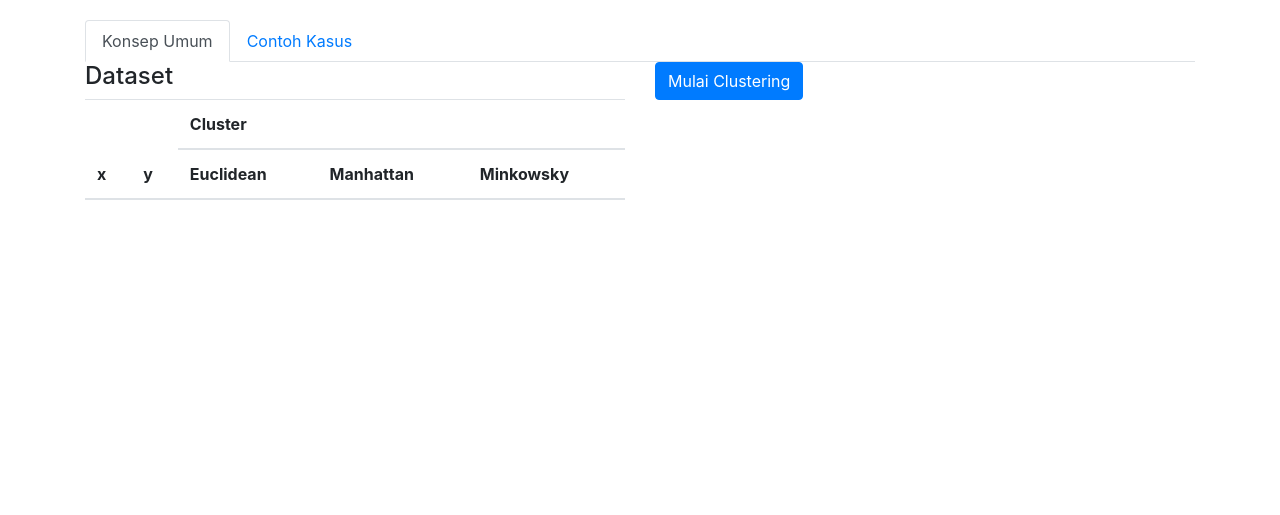
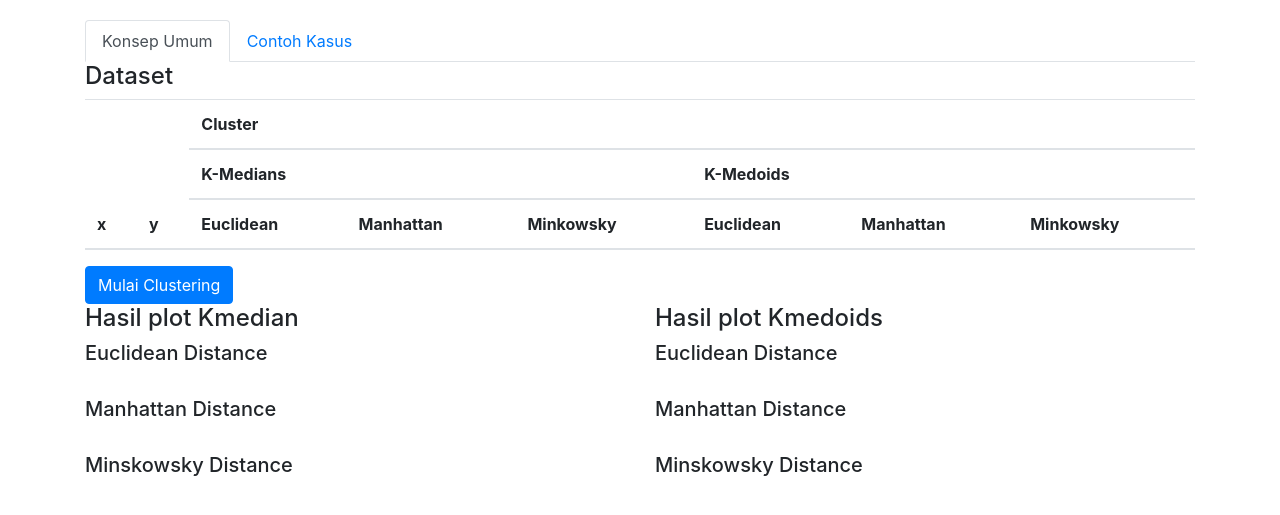
Before and after one commit to BagasMuharom/kmm, a Flask app: template templates/index.html in a window 1280 px wide. Shown: the part 56-571 px from the top of the page. Run offline with Flask 2, Linux system fonts and the light colour scheme; the template is opened without the code that fills it, so the values that code supplies are empty; some libraries are stand-ins or nearby versions.

Commit message:
Menambahkan metode kmedoids

```diff
--- a/app.py
+++ b/app.py
@@ -3,41 +3,43 @@ from matplotlib.backends.backend_agg import FigureCanvasAgg as FigureCanvas
 from matplotlib.figure import Figure
 import random
 import io
-import clustering
+import kmedian
+import kmedoids
 import numpy as np
+import dataset
 
 app = Flask(__name__)
 
 @app.route('/')
 def main():
-    return render_template('index.html', datasets = clustering.sampledata, datasetskasus = clustering.dataset)
+    return render_template('index.html', datasets = dataset.sampledata, datasetskasus = dataset.dataset)
 
-@app.route('/plot')
+@app.route('/plot/kmedian')
 def plot():
     fig = Figure()
     axis = fig.add_subplot(1, 1, 1)
 
-    xs = clustering.sampledata[:,0]
-    ys = clustering.sampledata[:,1]
+    xs = dataset.sampledata[:,0]
+    ys = dataset.sampledata[:,1]
 
-    color = ['red', 'green', 'blue', 'orange']
+    color = ['red', 'green', 'blue', 'orange', 'cyan', 'violet']
 
     for i in range(len(xs)):
         if request.args.get('distance') == 'euclidean':
-            centroid_akhir = np.array(session['centroid_akhir_euclidean'])
+            # centroid_akhir = np.array(session['centroid_akhir_euclidean'])
             axis.scatter(xs[i], ys[i], color = color[session['cluster_euclidean'][i]])
-            axis.scatter(centroid_akhir[:,0],centroid_akhir[:,1], color = '#ff00ff')
+            # axis.scatter(centroid_akhir[:,0],centroid_akhir[:,1], color = '#ff00ff')
         elif request.args.get('distance') == 'manhattan':
-            centroid_akhir = np.array(session['centroid_akhir_manhattan'])
+            # centroid_akhir = np.array(session['centroid_akhir_manhattan'])
             axis.scatter(xs[i], ys[i], color = color[session['cluster_manhattan'][i]])
-            axis.scatter(centroid_akhir[:,0],centroid_akhir[:,1], color = '#ff00ff')
+            # axis.scatter(centroid_akhir[:,0],centroid_akhir[:,1], color = '#ff00ff')
         elif request.args.get('distance') == 'minkowsky':
-            centroid_akhir = np.array(session['centroid_akhir_minkowsky'])
+            # centroid_akhir = np.array(session['centroid_akhir_minkowsky'])
             axis.scatter(xs[i], ys[i], color = color[session['cluster_minkowsky'][i]])
-            axis.scatter(centroid_akhir[:,0],centroid_akhir[:,1], color = '#ff00ff')
+            # axis.scatter(centroid_akhir[:,0],centroid_akhir[:,1], color = '#ff00ff')
 
-    centroid_awal = np.array(session['centroid_awal'])
-    axis.scatter(centroid_awal[:,0],centroid_awal[:,1], color = 'black')
+    # centroid_awal = np.array(session['centroid_awal'])
+    # axis.scatter(centroid_awal[:,0],centroid_awal[:,1], color = 'black')
 
     axis.grid()
     canvas = FigureCanvas(fig)
@@ -47,19 +49,19 @@ def plot():
     response.mimetype = 'image/png'
     return response
 
-@app.route('/cluster_umum')
+@app.route('/cluster/sample/kmedian')
 def cluster_umum():
-    kcluster = 4
+    kcluster = 6
     cluster_euclidean = []
-    centroid = clustering.centroidAwal(clustering.sampledata, kcluster)
+    centroid = kmedian.centroidAwal(dataset.sampledata, kcluster)
     centroid_akhir_euclidean = []
     temp_centroid_akhir = centroid
 
     # k-median dengan euclidean
     while np.array_equal(temp_centroid_akhir, centroid_akhir_euclidean) == False:
         centroid_akhir_euclidean = temp_centroid_akhir
-        cluster_euclidean = clustering.clustering(centroid_akhir_euclidean, clustering.sampledata)
-        temp_centroid_akhir = clustering.cari_centroid_baru(clustering.sampledata, cluster_euclidean, kcluster)
+        cluster_euclidean = kmedian.clustering(centroid_akhir_euclidean, dataset.sampledata)
+        temp_centroid_akhir = kmedian.cari_centroid_baru(dataset.sampledata, cluster_euclidean, kcluster)
 
     # k-median dengan manhattan
     temp_centroid_akhir = centroid
@@ -67,8 +69,8 @@ def cluster_umum():
     cluster_manhattan = []
     while np.array_equal(temp_centroid_akhir, centroid_akhir_manhattan) == False:
         centroid_akhir_manhattan = temp_centroid_akhir
-        cluster_manhattan = clustering.clustering(centroid_akhir_manhattan, clustering.sampledata, 'manhattan')
-        temp_centroid_akhir = clustering.cari_centroid_baru(clustering.sampledata, cluster_manhattan, kcluster)
+        cluster_manhattan = kmedian.clustering(centroid_akhir_manhattan, dataset.sampledata, 'manhattan')
+        temp_centroid_akhir = kmedian.cari_centroid_baru(dataset.sampledata, cluster_manhattan, kcluster)
 
     # k-median dengan minkowsky
     temp_centroid_akhir = centroid
@@ -76,8 +78,8 @@ def cluster_umum():
     cluster_minkowsky = []
     while np.array_equal(temp_centroid_akhir, centroid_akhir_minkowsky) == False:
         centroid_akhir_minkowsky = temp_centroid_akhir
-        cluster_minkowsky = clustering.clustering(centroid_akhir_minkowsky, clustering.sampledata, 'minkowsky')
-        temp_centroid_akhir = clustering.cari_centroid_baru(clustering.sampledata, cluster_minkowsky, kcluster)
+        cluster_minkowsky = kmedian.clustering(centroid_akhir_minkowsky, dataset.sampledata, 'minkowsky')
+        temp_centroid_akhir = kmedian.cari_centroid_baru(dataset.sampledata, cluster_minkowsky, kcluster)
 
     session['cluster_euclidean'] = cluster_euclidean
     session['cluster_manhattan'] = cluster_manhattan
@@ -92,19 +94,64 @@ def cluster_umum():
         manhattan = cluster_manhattan,
         minkowsky = cluster_minkowsky)
 
+@app.route('/cluster/sample/kmedoids')
+def cluster_sample_kmedoids():
+    jumlah_cluster = 6
+    threshold = 6
+    centroid_awal = kmedoids.defineCentroid(dataset.sampledata, jumlah_cluster)
+    hasil_euclidean = kmedoids.kmedoids(dataset.sampledata, jumlah_cluster, 'euclidean', threshold, centroid_awal)
+    hasil_manhattan = kmedoids.kmedoids(dataset.sampledata, jumlah_cluster, 'manhattan', 20, centroid_awal)
+    hasil_minkowsky = kmedoids.kmedoids(dataset.sampledata, jumlah_cluster, 'minkowsky', 20, centroid_awal)
+
+    session['sample_kmedoids_euclidean'] = hasil_euclidean
+    session['sample_kmedoids_manhattan'] = hasil_manhattan
+    session['sample_kmedoids_minkowsky'] = hasil_minkowsky
+
+    return jsonify(
+        euclidean = hasil_euclidean,
+        manhattan = hasil_manhattan,
+        minkowsky = hasil_minkowsky
+    )
+
+
+@app.route('/plot/sample/kmedoids')
+def plot_sample_kmedoids():
+    fig = Figure()
+    axis = fig.add_subplot(1, 1, 1)
+
+    xs = dataset.sampledata[:,0]
+    ys = dataset.sampledata[:,1]
+
+    color = ['red', 'green', 'blue', 'orange', 'cyan', 'violet']
+
+    for i in range(len(xs)):
+        if request.args.get('distance') == 'euclidean':
+            axis.scatter(xs[i], ys[i], color = color[session['sample_kmedoids_euclidean']['cluster_baru'][i]])
+        elif request.args.get('distance') == 'manhattan':
+            axis.scatter(xs[i], ys[i], color = color[session['sample_kmedoids_manhattan']['cluster_baru'][i]])
+        elif request.args.get('distance') == 'minkowsky':
+            axis.scatter(xs[i], ys[i], color = color[session['sample_kmedoids_minkowsky']['cluster_baru'][i]])
+    axis.grid()
+    canvas = FigureCanvas(fig)
+    output = io.BytesIO()
+    canvas.print_png(output)
+    response = make_response(output.getvalue())
+    response.mimetype = 'image/png'
+    return response
+
 @app.route('/cluster_kasus')
 def kasus():
     kcluster = 4
     cluster_euclidean = []
-    centroid = clustering.centroidAwal(clustering.dataset, kcluster)
+    centroid = kmedian.centroidAwal(dataset.dataset, kcluster)
     centroid_akhir_euclidean = []
     temp_centroid_akhir = centroid
 
     # k-median dengan euclidean
     while np.array_equal(temp_centroid_akhir, centroid_akhir_euclidean) == False:
         centroid_akhir_euclidean = temp_centroid_akhir
-        cluster_euclidean = clustering.clustering(centroid_akhir_euclidean, clustering.dataset)
-        temp_centroid_akhir = clustering.cari_centroid_baru(clustering.dataset, cluster_euclidean, kcluster)
+        cluster_euclidean = kmedian.clustering(centroid_akhir_euclidean, dataset.dataset)
+        temp_centroid_akhir = kmedian.cari_centroid_baru(dataset.dataset, cluster_euclidean, kcluster)
 
     # k-median dengan manhattan
     temp_centroid_akhir = centroid
@@ -112,8 +159,8 @@ def kasus():
     cluster_manhattan = []
     while np.array_equal(temp_centroid_akhir, centroid_akhir_manhattan) == False:
         centroid_akhir_manhattan = temp_centroid_akhir
-        cluster_manhattan = clustering.clustering(centroid_akhir_manhattan, clustering.dataset, 'manhattan')
-        temp_centroid_akhir = clustering.cari_centroid_baru(clustering.dataset, cluster_manhattan, kcluster)
+        cluster_manhattan = kmedian.clustering(centroid_akhir_manhattan, dataset.dataset, 'manhattan')
+        temp_centroid_akhir = kmedian.cari_centroid_baru(dataset.dataset, cluster_manhattan, kcluster)
 
     # k-median dengan minkowsky
     temp_centroid_akhir = centroid
@@ -121,8 +168,8 @@ def kasus():
     cluster_minkowsky = []
     while np.array_equal(temp_centroid_akhir, centroid_akhir_minkowsky) == False:
         centroid_akhir_minkowsky = temp_centroid_akhir
-        cluster_minkowsky = clustering.clustering(centroid_akhir_minkowsky, clustering.dataset, 'minkowsky')
-        temp_centroid_akhir = clustering.cari_centroid_baru(clustering.dataset, cluster_minkowsky, kcluster)
+        cluster_minkowsky = kmedian.clustering(centroid_akhir_minkowsky, dataset.dataset, 'minkowsky')
+        temp_centroid_akhir = kmedian.cari_centroid_baru(dataset.dataset, cluster_minkowsky, kcluster)
 
     session['cluster_euclidean'] = cluster_euclidean
     session['cluster_manhattan'] = cluster_manhattan
--- a/templates/index.html
+++ b/templates/index.html
@@ -8,6 +8,11 @@
     <title>Clustering</title>
     <link rel="stylesheet" href="https://maxcdn.bootstrapcdn.com/bootstrap/4.0.0/css/bootstrap.min.css" integrity="sha384-Gn5384xqQ1aoWXA+058RXPxPg6fy4IWvTNh0E263XmFcJlSAwiGgFAW/dAiS6JXm"
         crossorigin="anonymous">
+    <style>
+        img {
+            max-width: 100%;
+        }
+    </style>
 </head>
 
 <body>
@@ -31,20 +36,26 @@
         <div class="tab-content" id="myTabContent">
             <div class="tab-pane fade show active" id="konsep" role="tabpanel" aria-labelledby="konsep-tab">
                 <div class="row">
-                    <div class="col">
+                    <div class="col-md-12">
                         <h4>Dataset</h4>
                         <table class="table" id="table_umum" style="vertical-align: center">
                             <thead>
                                 <tr>
-                                            <th rowspan="2">x</th>
-                                            <th rowspan="2">y</th>
-                                            <th colspan="3">Cluster</th>
+                                    <th align="center" valign="middle" rowspan="3">x</th>
+                                    <th align="center" valign="middle" rowspan="3">y</th>
+                                    <th align="center" valign="middle" colspan="6">Cluster</th>
                                 </tr>
                                 <tr>
-
-                                            <th>Euclidean</th>
-                                            <th>Manhattan</th>
-                                            <th>Minkowsky</th>
+                                    <th align="center" valign="middle" colspan="3">K-Medians</th>
+                                    <th align="center" valign="middle" colspan="3">K-Medoids</th>
+                                </tr>
+                                <tr>
+                                    <th align="center" valign="middle">Euclidean</th>
+                                    <th align="center" valign="middle">Manhattan</th>
+                                    <th align="center" valign="middle">Minkowsky</th>
+                                    <th align="center" valign="middle">Euclidean</th>
+                                    <th align="center" valign="middle">Manhattan</th>
+                                    <th align="center" valign="middle">Minkowsky</th>
                                 </tr>
                             </thead>
                             <tbody>
@@ -55,47 +66,66 @@
                                     <td>-</td>
                                     <td>-</td>
                                     <td>-</td>
+                                    <td>-</td>
+                                    <td>-</td>
+                                    <td>-</td>
                                 </tr>
                                 {% endfor %}
                             </tbody>
                         </table>
                     </div>
-                    <div class="col">
+
+                </div>
                 <button id="mulai_clustering" class="btn btn-primary">Mulai Clustering</button>
-                        <div id="hasil_umum_plot" style="display: none">
-                            <h4>Hasil plot</h4>
+                <div class="row">
+                    <div class="col-md-6">
+                        <h4>Hasil plot Kmedian</h4>
                         <h5>Euclidean Distance</h5>
-                            <img id="euclidean"/>
+                        <img id="kmedian_euclidean" />
                         <h5>Manhattan Distance</h5>
-                            <img id="manhattan"/>
+                        <img id="kmedian_manhattan" />
                         <h5>Minskowsky Distance</h5>
-                            <img id="minkowsky"/>
+                        <img id="kmedian_minkowsky" />
                     </div>
+                    <div class="col-md-6">
+                        <h4>Hasil plot Kmedoids</h4>
+                        <h5>Euclidean Distance</h5>
+                        <img id="kmedoids_euclidean" />
+                        <h5>Manhattan Distance</h5>
+                        <img id="kmedoids_manhattan" />
+                        <h5>Minskowsky Distance</h5>
+                        <img id="kmedoids_minkowsky" />
                     </div>
                 </div>
 
             </div>
             <div class="tab-pane fade" id="kasus" role="tabpanel" aria-labelledby="profile-tab">
                 <div class="row">
-                    <div class="col">
+                    <div class="col-md-12">
                         <h4>Dataset</h4>
                         <table class="table" id="table_kasus" style="vertical-align: center">
                             <thead>
                                 <tr>
-                                            <th rowspan="2">x</th>
-                                            <th rowspan="2">y</th>
-                                            <th rowspan="2">y</th>
-                                            <th rowspan="2">y</th>
-                                            <th rowspan="2">y</th>
-                                            <th rowspan="2">y</th>
-                                            <th rowspan="2">y</th>
-                                            <th colspan="3">Cluster</th>
+                                    <th align="center" valign="middle" rowspan="3">x</th>
+                                    <th align="center" valign="middle" rowspan="3">y</th>
+                                    <th align="center" valign="middle" rowspan="3">y</th>
+                                    <th align="center" valign="middle" rowspan="3">y</th>
+                                    <th align="center" valign="middle" rowspan="3">y</th>
+                                    <th align="center" valign="middle" rowspan="3">y</th>
+                                    <th align="center" valign="middle" rowspan="3">y</th>
+                                    <th align="center" valign="middle" colspan="6">Cluster</th>
                                 </tr>
                                 <tr>
-
-                                            <th>Euclidean</th>
-                                            <th>Manhattan</th>
-                                            <th>Minkowsky</th>
+                                    <th align="center" valign="middle" colspan="3">K-Medians</th>
+                                    <th align="center" valign="middle" colspan="3">K-Medoids</th>
+                                </tr>
+                                <tr>
+                                    <th align="center" valign="middle">Euclidean</th>
+                                    <th align="center" valign="middle">Manhattan</th>
+                                    <th align="center" valign="middle">Minkowsky</th>
+                                    <th align="center" valign="middle">Euclidean</th>
+                                    <th align="center" valign="middle">Manhattan</th>
+                                    <th align="center" valign="middle">Minkowsky</th>
                                 </tr>
                             </thead>
                             <tbody>
@@ -111,22 +141,13 @@
                                     <td>-</td>
                                     <td>-</td>
                                     <td>-</td>
+                                    <td>-</td>
+                                    <td>-</td>
+                                    <td>-</td>
                                 </tr>
                                 {% endfor %}
                             </tbody>
                         </table>
-                    </div>
-                    <div class="col">
-                        <button id="mulai_clustering_kasus" class="btn btn-primary">Mulai Clustering</button>
-                        <div id="hasil_umum_plot" style="display: none">
-                            <h4>Hasil plot</h4>
-                            <h5>Euclidean Distance</h5>
-                            <img id="euclidean"/>
-                            <h5>Manhattan Distance</h5>
-                            <img id="manhattan"/>
-                            <h5>Minskowsky Distance</h5>
-                            <img id="minkowsky"/>
-                        </div>
                     </div>
                 </div>
             </div>
@@ -143,20 +164,51 @@
             e.preventDefault();
             $.ajax({
                 type: 'GET',
-                url: 'cluster_umum',
+                url: 'cluster/sample/kmedian',
                 success: function (response) {
-                    for(i in response.euclidean) {
-                        $('#table_umum').find('tbody:eq(0)').find('tr').eq(i).find('td:eq(2)').text(response.euclidean[i])
-                        $('#table_umum').find('tbody:eq(0)').find('tr').eq(i).find('td:eq(3)').text(response.manhattan[i])
-                        $('#table_umum').find('tbody:eq(0)').find('tr').eq(i).find('td:eq(4)').text(response.minkowsky[i])
+                    for (i in response.euclidean) {
+                        $('#table_umum').find('tbody:eq(0)').find('tr').eq(i).find('td:eq(2)').text(
+                            response.euclidean[i])
+                        $('#table_umum').find('tbody:eq(0)').find('tr').eq(i).find('td:eq(3)').text(
+                            response.manhattan[i])
+                        $('#table_umum').find('tbody:eq(0)').find('tr').eq(i).find('td:eq(4)').text(
+                            response.minkowsky[i])
                     }
 
                     $('#hasil_umum_plot').show()
-                    $('#euclidean').attr('src', '/plot?distance=euclidean&t=' + new Date().getTime())
-                    $('#manhattan').attr('src', '/plot?distance=manhattan&t=' + new Date().getTime())
-                    $('#minkowsky').attr('src', '/plot?distance=minkowsky&t=' + new Date().getTime())
+                    $('#kmedian_euclidean').attr('src', '/plot/kmedian?distance=euclidean&t=' + new Date()
+                        .getTime())
+                    $('#kmedian_manhattan').attr('src', '/plot/kmedian?distance=manhattan&t=' + new Date()
+                        .getTime())
+                    $('#kmedian_minkowsky').attr('src', '/plot/kmedian?distance=minkowsky&t=' + new Date()
+                        .getTime())
+
+
+                    $.ajax({
+                        type: 'GET',
+                        url: 'cluster/sample/kmedoids',
+                        success: function (response) {
+                            for (i in response.euclidean.cluster_baru) {
+                                $('#table_umum').find('tbody:eq(0)').find('tr').eq(i).find('td:eq(5)').text(
+                                    response.euclidean.cluster_baru[i])
+                                $('#table_umum').find('tbody:eq(0)').find('tr').eq(i).find('td:eq(6)').text(
+                                    response.manhattan.cluster_baru[i])
+                                $('#table_umum').find('tbody:eq(0)').find('tr').eq(i).find('td:eq(7)').text(
+                                    response.minkowsky.cluster_baru[i])
+                            }
+
+                            $('#kmedoids_euclidean').attr('src',
+                                '/plot/sample/kmedoids?distance=euclidean&t=' + new Date().getTime())
+                            $('#kmedoids_manhattan').attr('src',
+                                '/plot/sample/kmedoids?distance=manhattan&t=' + new Date().getTime())
+                            $('#kmedoids_minkowsky').attr('src',
+                                '/plot/sample/kmedoids?distance=minkowsky&t=' + new Date().getTime())
                         }
                     })
+                }
+            })
+
+
         })
         $('#mulai_clustering_kasus').click(function (e) {
             e.preventDefault();
@@ -164,10 +216,13 @@
                 type: 'GET',
                 url: 'cluster_kasus',
                 success: function (response) {
-                    for(i in response.euclidean) {
-                        $('#table_kasus').find('tbody:eq(0)').find('tr').eq(i).find('td:eq(7)').text(response.euclidean[i])
-                        $('#table_kasus').find('tbody:eq(0)').find('tr').eq(i).find('td:eq(8)').text(response.manhattan[i])
-                        $('#table_kasus').find('tbody:eq(0)').find('tr').eq(i).find('td:eq(9)').text(response.minkowsky[i])
+                    for (i in response.euclidean) {
+                        $('#table_kasus').find('tbody:eq(0)').find('tr').eq(i).find('td:eq(7)').text(
+                            response.euclidean[i])
+                        $('#table_kasus').find('tbody:eq(0)').find('tr').eq(i).find('td:eq(8)').text(
+                            response.manhattan[i])
+                        $('#table_kasus').find('tbody:eq(0)').find('tr').eq(i).find('td:eq(9)').text(
+                            response.minkowsky[i])
                     }
                 }
             })
```
Also changed, not shown: dataset.py (added, +182 -0 lines), distance.py (added, +25 -0 lines), kmedian.py (+8 -8 lines), kmedoids.py (added, +68 -0 lines). Lines whose indentation alone changed are shown as unchanged.
